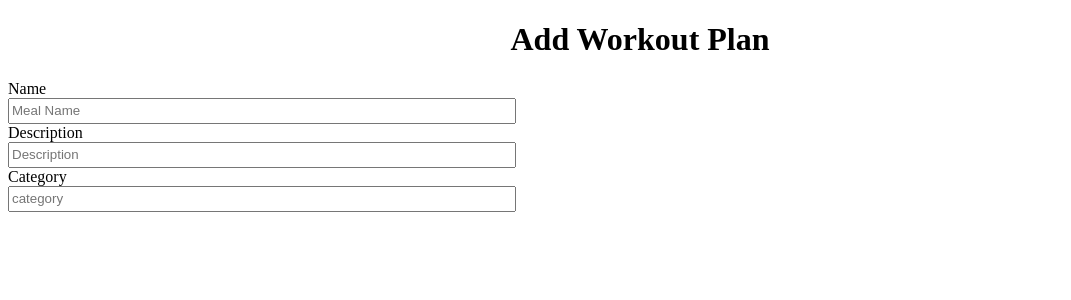
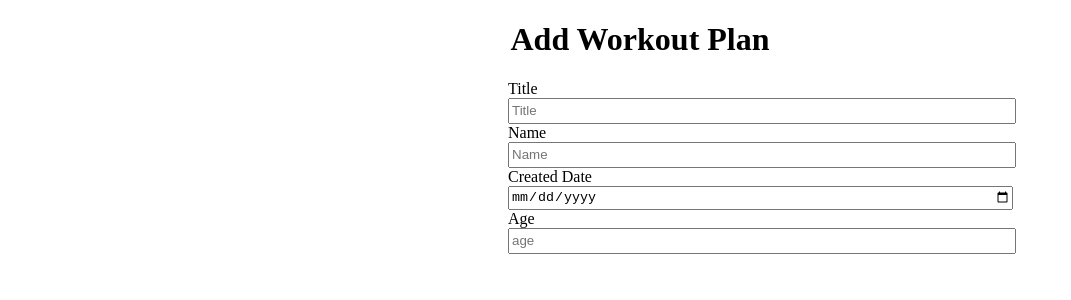
Before and after one commit to PAF-IT3030/JUN_WE_135, a React (Create React App) app in the folder frontend/: page /AddWorkout in a window 1280 px wide. Shown: the top 300 px of the page, without its empty margins (0-1071 px from the left). Built offline with nearby package versions, Linux system fonts and the light colour scheme.

Commit message:
Add Date field

```diff
--- a/frontend/src/pages/AddWorkout/AddWorkout.css
+++ b/frontend/src/pages/AddWorkout/AddWorkout.css
@@ -1,4 +1,4 @@
-.CreateMeal h1{
+ h1{
     text-align: center;
 }
 
@@ -11,3 +11,10 @@ input{
     width: 500px;
     height: 20px;
 }
+
+.form-section{
+    display: flex;
+    flex-direction: column;
+    gap: 20px;
+    margin-left: 500px;
+}
--- a/frontend/src/pages/AddWorkout/AddWorkout.jsx
+++ b/frontend/src/pages/AddWorkout/AddWorkout.jsx
@@ -1,20 +1,22 @@
 import React from 'react'
 import './AddWorkout.css'
 
-function CreateMeal() {
+function AddWorkout() {
   return (
-    <div className='CreateMeal'>
+    <div className='AddWorkout'>
         <h1>Add Workout Plan</h1>
         <form className='form-section'>
         <div className='input-section'>
+          <label>Title </label>
+          <input type='text' placeholder='Title' required/>
           <label>Name </label>
-          <input type='text' placeholder='Meal Name' required/>
-          <label>Description </label>
-          <input type='text' placeholder='Description' required/>
-          <label>Category </label>
-          <input type='text' placeholder='category' required/>
+          <input type='text' placeholder='Name' required/>
+          <label>Created Date </label>
+          <input type='date' placeholder='Date' required/>
+          <label>Age </label>
+          <input type='text' placeholder='age' required/>
         </div>
-        <div className='img-upload'></div>
+
 
 
 
@@ -23,4 +25,4 @@ function CreateMeal() {
   )
 }
 
-export default CreateMeal
+export default AddWorkout
```
